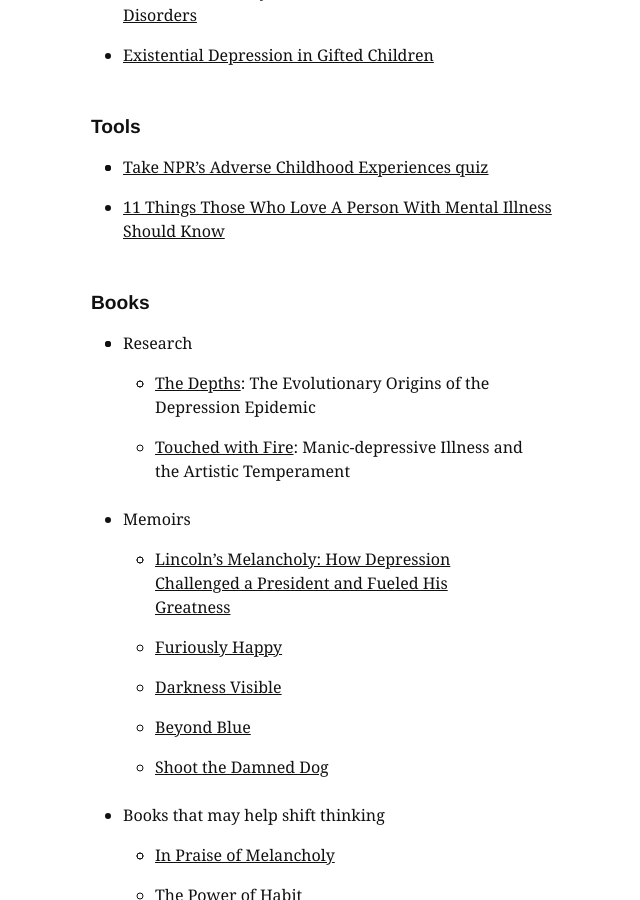
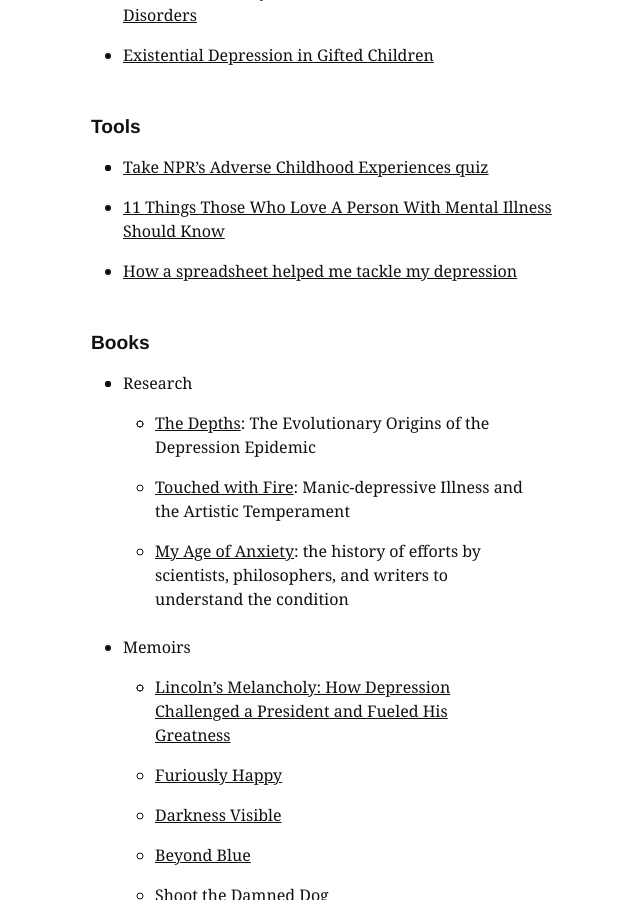
Before and after one commit to wynlim/light, a Jekyll site: the page built from index.md, in a window 1280 px wide and 900 px high, scrolled down 2066 px. Shown: the whole window, without its empty margins (299-939 px from the left). Built offline with Jekyll 4.4.1, drawn with Linux system fonts in a browser that asks for light colours.

Commit message:
small content update

```diff
--- a/index.md
+++ b/index.md
@@ -58,12 +58,14 @@
 
 * [Take NPR’s Adverse Childhood Experiences quiz](http://www.npr.org/sections/health-shots/2015/03/02/387007941/take-the-ace-quiz-and-learn-what-it-does-and-doesnt-mean)
 * [11 Things Those Who Love A Person With Mental Illness Should Know](http://www.huffingtonpost.com/entry/mental-illness-what-you-should-know_56339964e4b0c66bae5c2caf)
+* [How a spreadsheet helped me tackle my depression](http://qz.com/532694/how-a-spreadsheet-helped-me-tackle-my-depression/)
 
 ## Books
 
 * Research
     * [The Depths](http://www.amazon.com/Depths-Evolutionary-Origins-Depression-Epidemic-ebook/dp/B00IA7DQQK/): The Evolutionary Origins of the Depression Epidemic
     * [Touched with Fire](http://www.amazon.com/Touched-Fire-Manic-depressive-Artistic-Temperament-ebook/dp/B001D1YCM2/): Manic-depressive Illness and the Artistic Temperament
+    * [My Age of Anxiety](http://www.amazon.com/My-Age-Anxiety-Dread-Search-ebook/dp/B00F8F7M58/): the history of efforts by scientists, philosophers, and writers to understand the condition
 * Memoirs
     * [Lincoln's Melancholy: How Depression Challenged a President and Fueled His Greatness](http://www.amazon.com/Lincolns-Melancholy-Depression-Challenged-President-ebook/dp/B0085TK3CS/)
     * [Furiously Happy](http://www.amazon.com/Furiously-Happy-Funny-Horrible-Things-ebook/dp/B00V37BC4C/)
```
